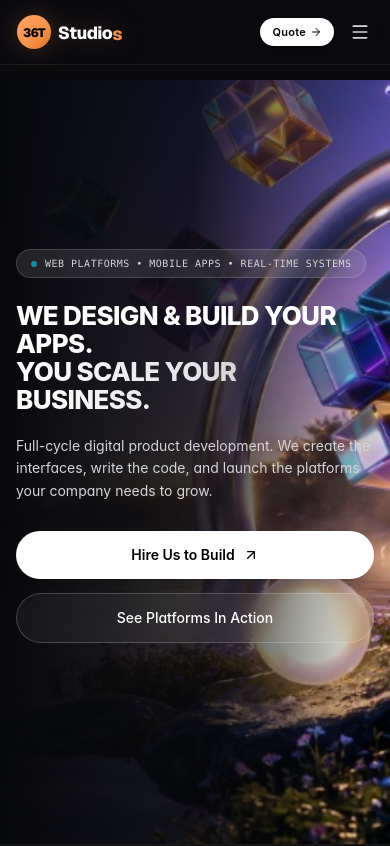
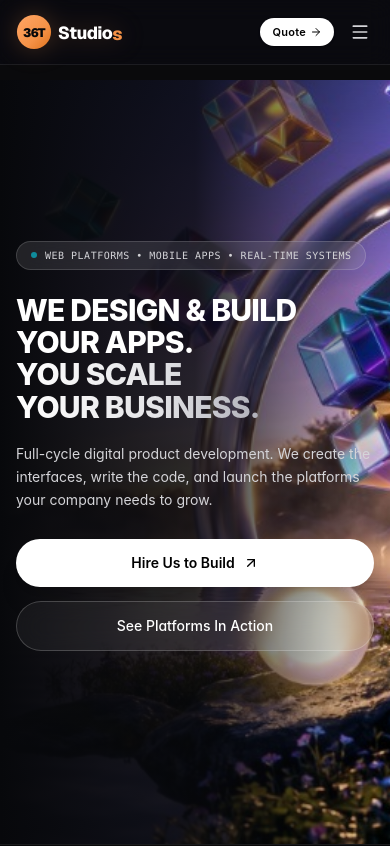
Before and after one commit to therealbuccie/36tstudios, a Next.js app: page / in a window 390 px wide. Shown: the top 846 px of the page. Built offline with nearby package versions, Linux system fonts and the light colour scheme.

Commit message:
fix: responsive headline breaks on mobile for zero clipping

```diff
--- a/src/components/home/HeroSection.tsx
+++ b/src/components/home/HeroSection.tsx
@@ -26,10 +26,12 @@ export const HeroSection = () => {
         </div>
 
         {/* Two-Line High-Impact Headline */}
-        <h1 className="text-[26px] sm:text-5xl md:text-7xl font-extrabold tracking-tight leading-[1.08] max-w-2xl text-white">
-          <span>WE DESIGN & BUILD YOUR APPS.</span>
+        <h1 className="text-3xl sm:text-5xl md:text-7xl font-extrabold tracking-tight leading-[1.08] max-w-2xl text-white">
+          <span className="block">
+            WE DESIGN &amp; BUILD<br className="sm:hidden" /> YOUR APPS.
+          </span>
           <span className="block bg-gradient-to-r from-white via-zinc-200 to-zinc-400 bg-clip-text text-transparent">
-            YOU SCALE YOUR BUSINESS.
+            YOU SCALE<br className="sm:hidden" /> YOUR BUSINESS.
           </span>
         </h1>
 
```
